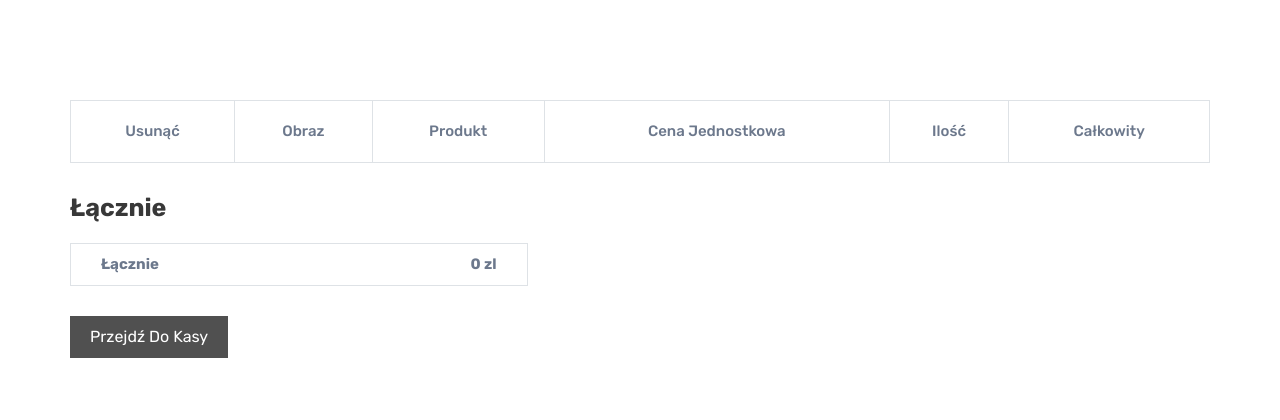
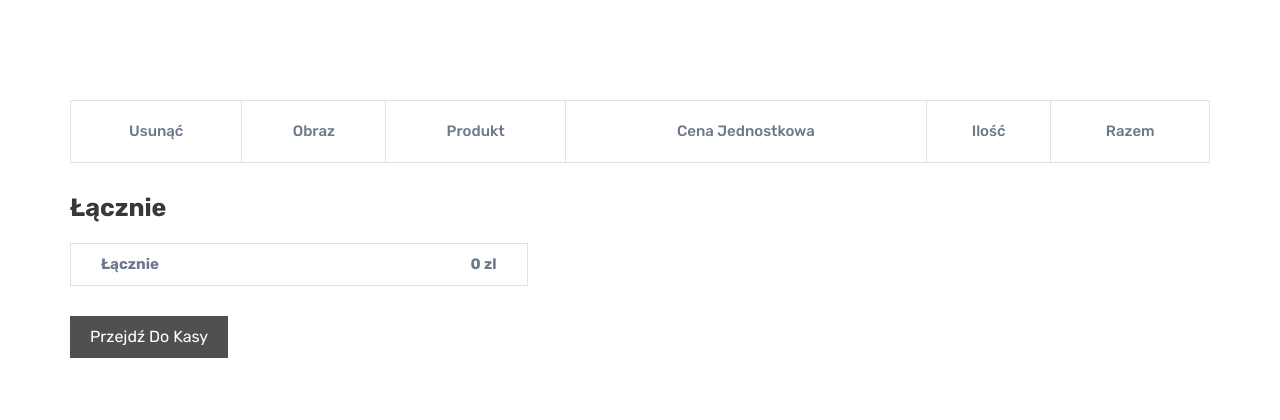
Before and after one commit to romannesterenko/e-shop, a Laravel app: page /cart in a window 1280 px wide. Shown: the part 670-1090 px from the top of the page. Run offline with Laravel 9, Linux system fonts and the light colour scheme; data that the repository does not hold is empty; style sheets or scripts are compiled from the project's sources; settings files or empty folders that the repository lacks are supplied; some libraries are stand-ins or nearby versions.

Commit message:
change cols name

```diff
--- a/resources/views/cart/index.blade.php
+++ b/resources/views/cart/index.blade.php
@@ -32,7 +32,7 @@
                                             <th class="cart-product-name">Produkt</th>
                                             <th class="product-price">Cena jednostkowa</th>
                                             <th class="product-quantity">Ilość</th>
-                                            <th class="product-subtotal">Całkowity</th>
+                                            <th class="product-subtotal">Razem</th>
                                         </tr>
                                     </thead>
                                     <tbody>
```
